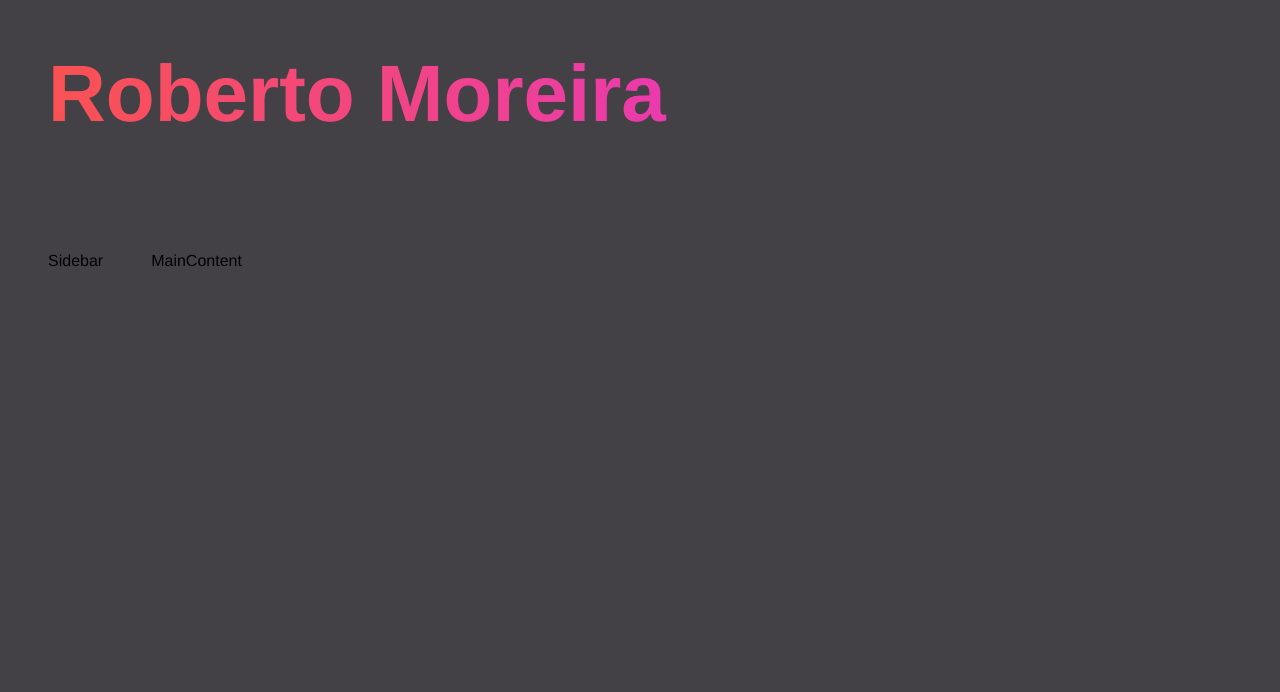
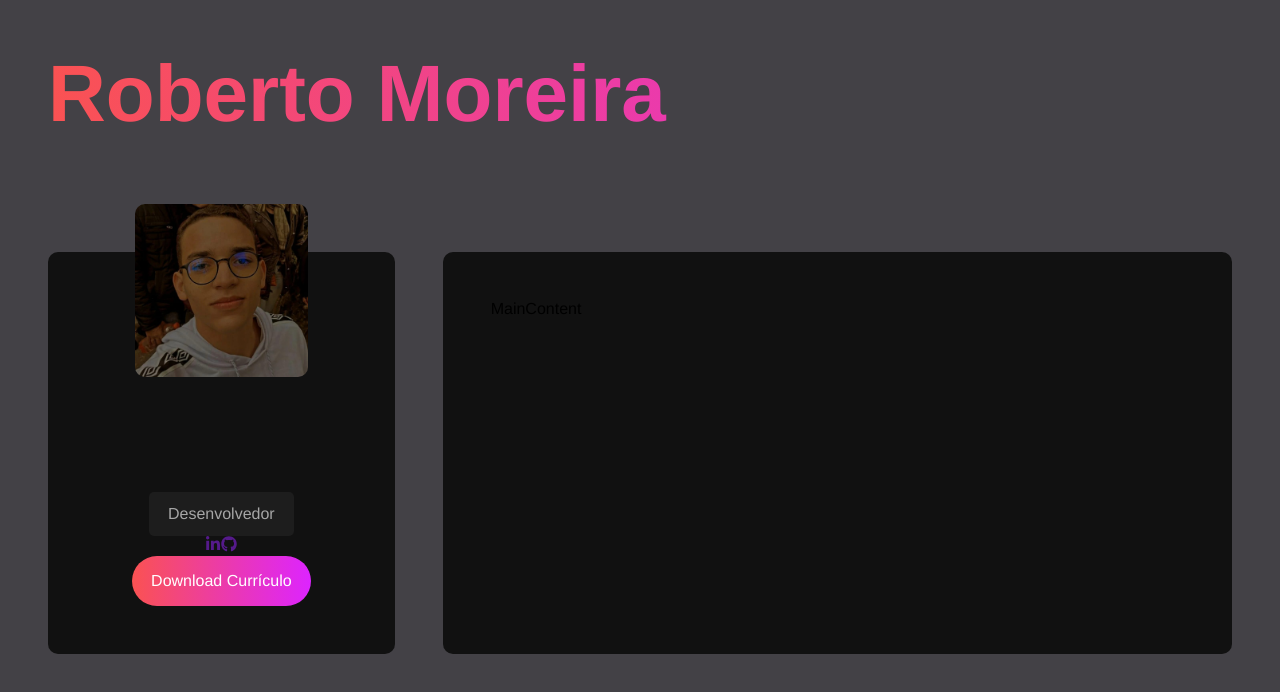
Before and after one commit to robertomoreira04/Projeto-Portifolio, a React (Vite) app: page / in a window 1280 px wide. Shown: the top 692 px of the page. Built offline with nearby package versions, Linux system fonts and the light colour scheme.

Commit message:
atualização

```diff
--- a/src/components/MainContent.jsx
+++ b/src/components/MainContent.jsx
@@ -1,6 +1,9 @@
+import '../styles/components/maincontent.sass';
+
 const MainContent = () => {
   return (
-    <div>MainContent</div>
+    <main id='main-content'>MainContent
+    </main>
   )
 }
 
--- a/src/components/Sidebar.jsx
+++ b/src/components/Sidebar.jsx
@@ -1,7 +1,18 @@
+import SocialNetworks from "./SocialNetworks";
+
+import Avatar from "../img/foto-minha.jpg";
+
+import '../styles/components/sidebar.sass';
+
 const Sidebar = () => {
   return (
-    <div>Sidebar</div>
+    <aside id="sidebar">
+      <img src={Avatar} alt="Roberto Moreira" />
+      <p className="title">Desenvolvedor</p>
+      <SocialNetworks />
+      <a href="" className="btn">Download Currículo</a>
+    </aside>
   )
 }
 
-export default Sidebar
+export default Sidebar;
--- /dev/null
+++ b/src/components/SocialNetworks.jsx
@@ -0,0 +1,19 @@
+import '../styles/components/socialnetworks.sass';
+
+import {FaLinkedinIn, FaGithub} from "react-icons/fa";
+
+const socialNetworks =[
+  { name: 'linkedin', icon: <FaLinkedinIn /> },
+  { name: 'github', icon: <FaGithub /> },
+];
+
+const SocialNetworks = () => {
+  return (
+    <section id="social-networks">
+      <a href=""><FaLinkedinIn /></a>
+      <a href=""><FaGithub /></a>
+    </section>
+  )
+}
+
+export default SocialNetworks;
--- /dev/null
+++ b/src/styles/components/maincontent.sass
@@ -0,0 +1,7 @@
+@use '../variables'
+
+#main-content
+  background-color: variables.$bg-color
+  flex: 2 1 0
+  border-radius: variables.$container-border-radius
+  padding: 3rem
--- /dev/null
+++ b/src/styles/components/sidebar.sass
@@ -0,0 +1,29 @@
+@use '../variables'
+@use '../mixins'
+
+#sidebar
+  background-color: variables.$bg-color
+  flex: 1 1 0
+  border-radius: variables.$container-border-radius
+  display: flex
+  align-items: center
+  flex-direction: column
+  text-align: center
+  position: relative
+  padding: 3rem 0
+
+  img
+    max-width: 50%
+    border-radius: variables.$container-border-radius
+    position: absolute
+    top: -3rem
+
+  .title
+    color: variables.$text-color-secondary
+    background-color: variables.$bg-color-secondary
+    border-radius: variables.$card-border-radius
+    margin-top: 12rem
+    padding: .8rem 1.2rem
+
+  .btn
+    @include mixins.btn
--- a/src/styles/mixins.sass
+++ b/src/styles/mixins.sass
@@ -0,0 +1,8 @@
+@use 'variables'
+
+@mixin btn
+  padding: 1rem 1.2rem
+  color: variables.$text-color
+  background: variables.$gradient
+  text-decoration: none
+  border-radius: 3rem
```
Also changed, not shown: src/styles/components/socialnetworks.sass (added).
